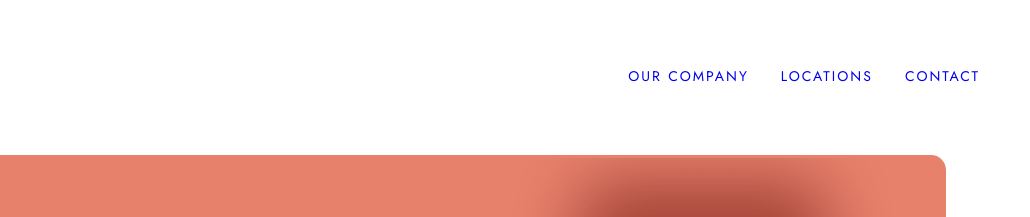
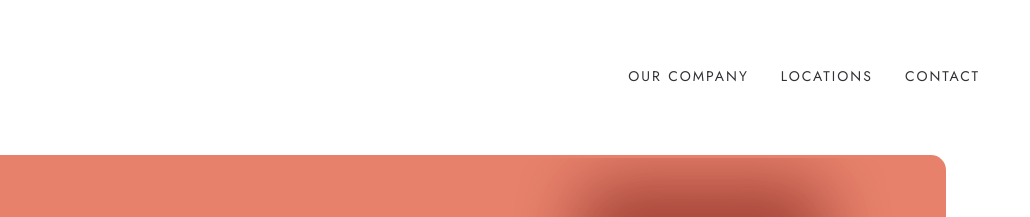
Before and after one commit to MakhmudovM/exam-work, a plain HTML site: page index.html in a window 1280 px wide. Shown: the top 217 px of the page, 250-1280 px from the left. Drawn offline with Linux system fonts and the light colour scheme.

Commit message:
fixed color in sitenav links

```diff
--- a/css/global.css
+++ b/css/global.css
@@ -135,6 +135,9 @@ body {
   line-height: 14px; /* 100% */
   letter-spacing: 2px;
 }
+.sitenav-link {
+  color: var(--DARK-GREY);
+}
 
 /*header end*/
 
```
